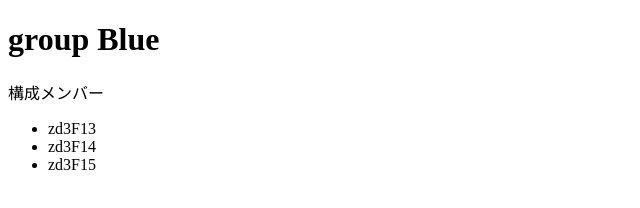
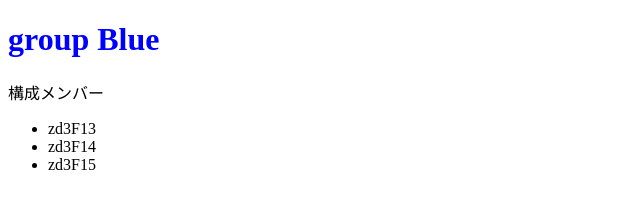
Before and after one commit to zd3F14/groupBlue, a plain HTML site: page index.html in a window 1280 px wide. Shown: the whole page, without its empty margins (0-640 px from the left). Drawn offline with Linux system fonts and the light colour scheme.

Commit message:
zd3F14：さらに修正

```diff
--- a/index.html
+++ b/index.html
@@ -3,6 +3,7 @@
 <head>
   <meta charset="UTF-8">
   <title>group Blue始動！</title>
+  <link rel="stylesheet" href="css/styel.css">
 </head>
 <body>
   <h1>group Blue</h1>
```
